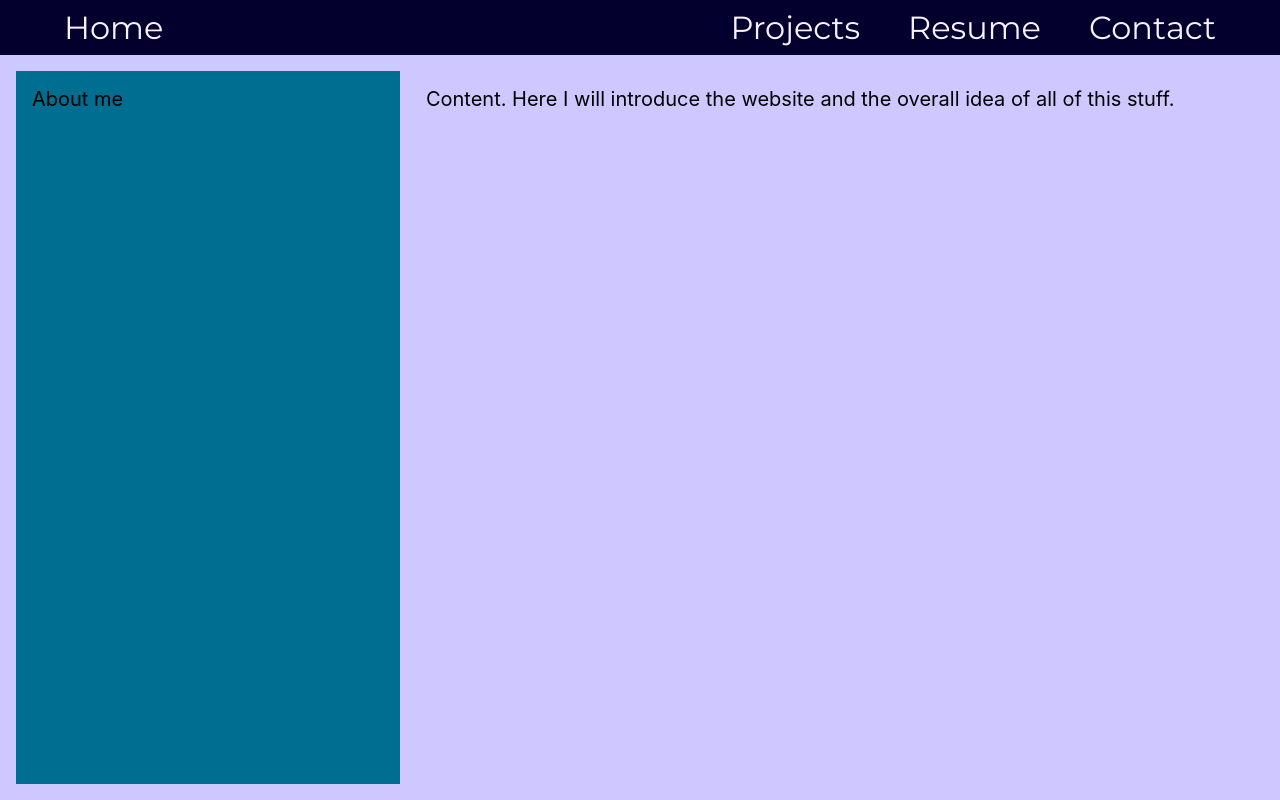
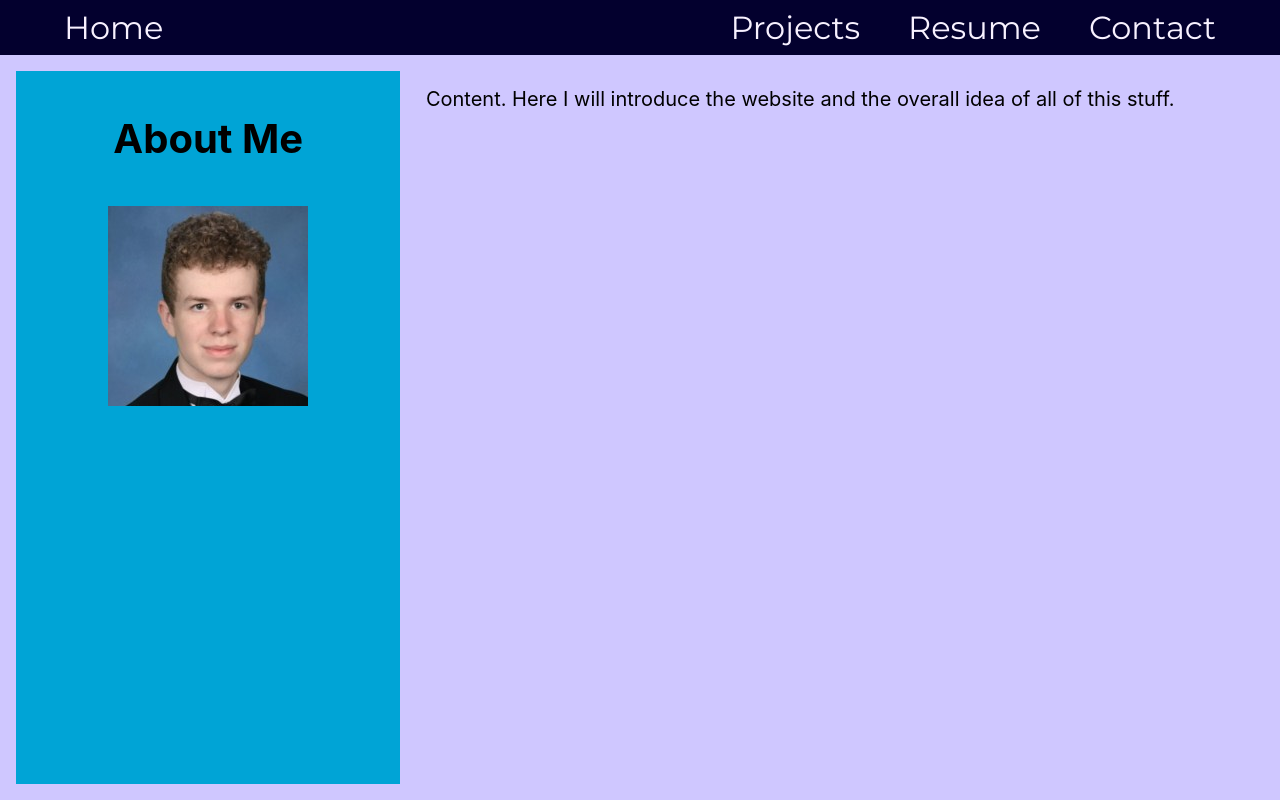
Before and after one commit to kilkennylj/kilkennylj.github.io, a React (Create React App) app: page / in a window 1280 px wide. Built offline with nearby package versions, Linux system fonts and the light colour scheme.

Commit message:
Added image, other qol

```diff
--- a/src/components/About.jsx
+++ b/src/components/About.jsx
@@ -1,12 +1,17 @@
 import React from 'react';
 
 import '../styles/HomePage.css';
+
+import liamImage from "../images/liam.jpeg";
 
 function About ()
 {
     return(
         <div className="about">
-            About me
+            <h1 style={{display: 'block'}}>About Me</h1>
+            <div className="aboutImgContainer">
+                <img className="aboutImg" src={liamImage} alt='Liam Kilkenny, creator of this webpage' />
+            </div>
         </div>
     );
 }
--- a/src/styles/HomePage.css
+++ b/src/styles/HomePage.css
@@ -17,9 +17,28 @@
 .about
 {
     display: flex;
-    background-color: #006E90;
+    flex-direction: column;
+    background-color: #00A4D6;
     width: 30vw;
     padding: 1rem;
+    text-align: center;
+    align-items: center;
+}
+
+.aboutImgContainer
+{
+    display: flex;
+    flex-direction: column;
+    display: block;
+    margin-top: 1rem;
+    align-items: center;
+}
+
+.aboutImg
+{
+    max-width: 100%;
+    height: auto;
+    object-fit: contain;
 }
 
 .homeContent
```
Also changed, not shown: src/images/liam.jpeg (added).
